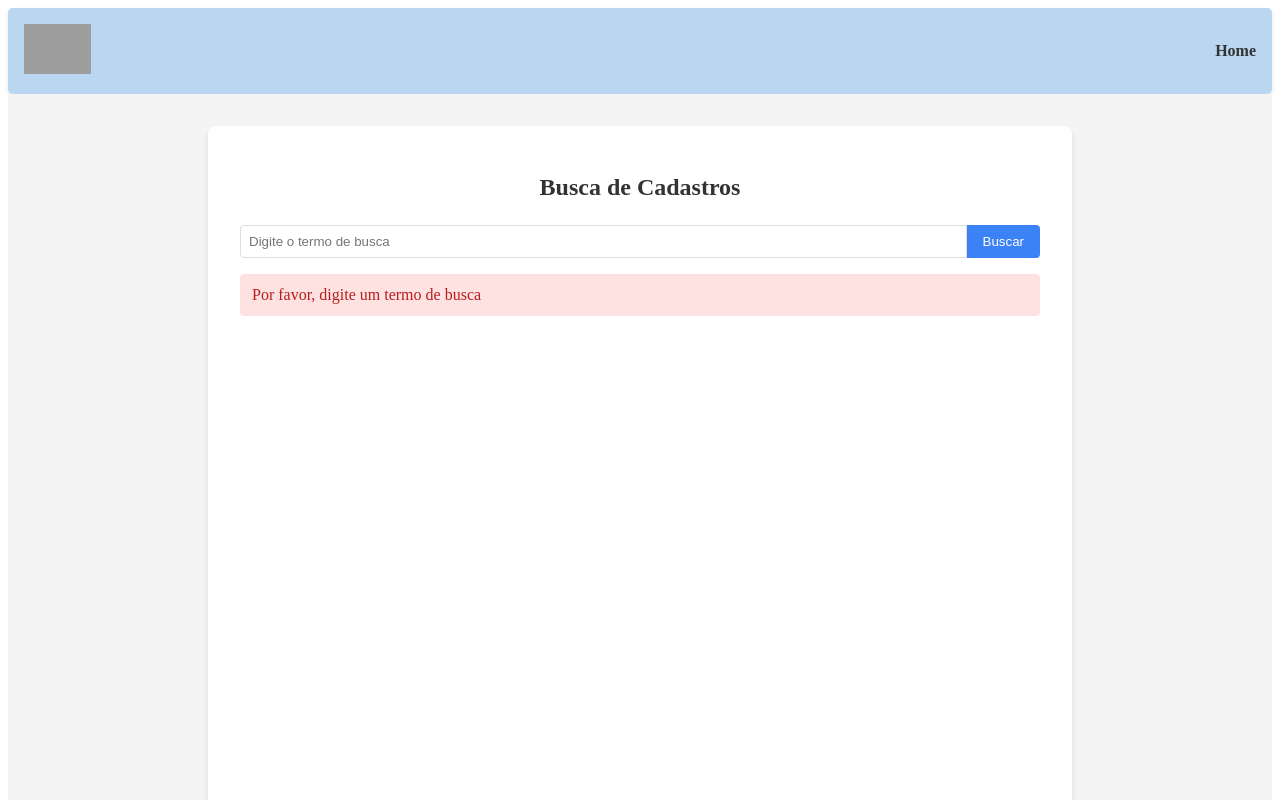
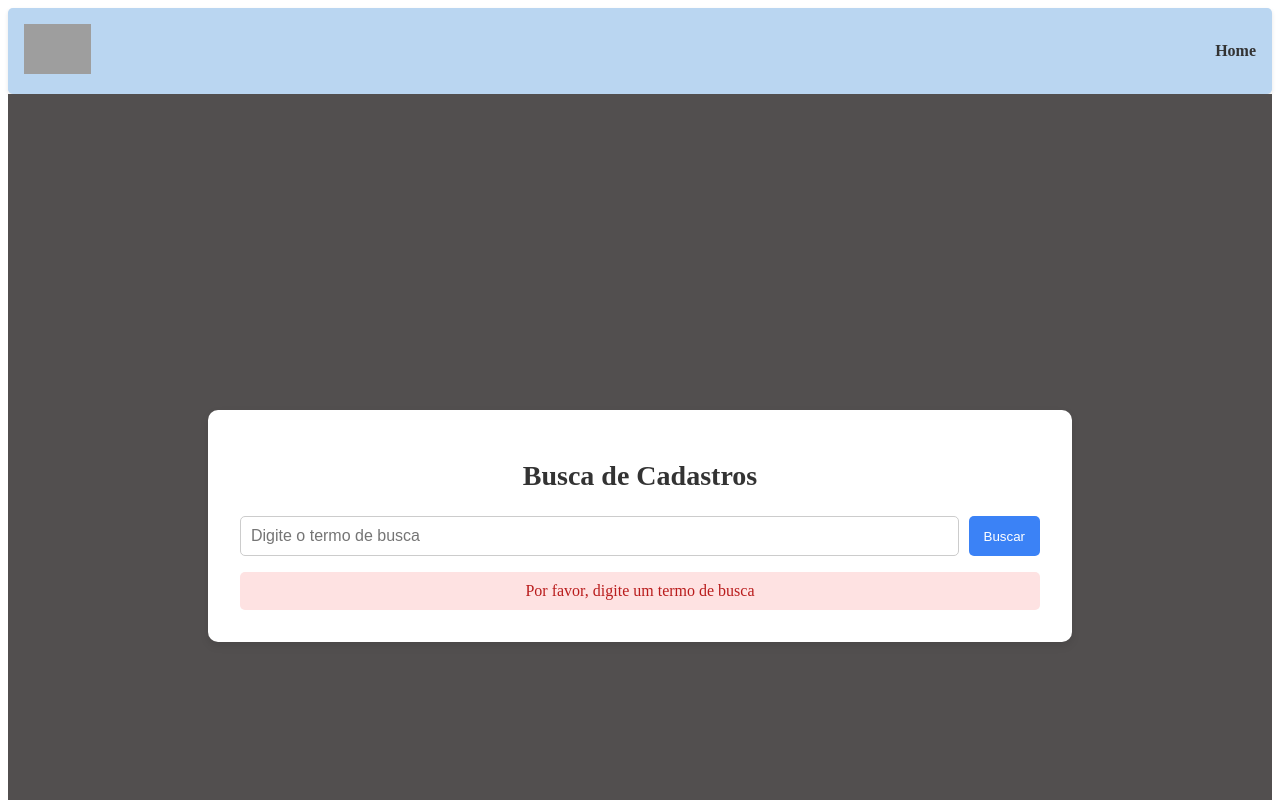
Before and after one commit to Debora-Laiss/Interface-Web, a Vue app: page / in a window 1280 px wide. Both pictures are taken after a click on the button "Buscar". Shown: the top 800 px of the page. Built offline with nearby package versions, Linux system fonts and the light colour scheme; grey boxes are pictures that could not be loaded.

Commit message:
fix(search): handle empty search term and display error message AND  style(search): improve UI layout and add loading/error messages

```diff
--- a/src/views/home/home.vue
+++ b/src/views/home/home.vue
@@ -1,33 +1,33 @@
 <template>
-    <div :class="appContainer">
-      <div :class="searchWrapper">
-        <h1 :class="title">Busca de Cadastros</h1>
+  <div class="app-container">
+    <div class="search-wrapper">
+      <h1 class="title">Busca de Cadastros</h1>
 
-        <div :class="searchBar">
+      <div class="search-bar">
         <input
           v-model="searchTerm"
-            :class="searchInput"
+          class="search-input"
           @keyup.enter="searchData"
           placeholder="Digite o termo de busca "
         />
-          <button :class="searchButton" @click="searchData">
+        <button class="search-button" @click="searchData">
           Buscar
         </button>
       </div>
 
-        <div v-if="loading" :class="loadingMessage">
+      <div v-if="loading" class="loading-message">
         Carregando...
       </div>
 
-        <div v-if="error" :class="errorMessage">
+      <div v-if="error" class="error-message">
         {{ error }}
       </div>
 
-        <div v-if="results.length" class="mt-6">
-          <h2 class="text-xl font-semibold mb-4">
+      <div v-if="results.length" class="results-container">
+        <h2 class="results-title">
           Resultados ({{ results.length }})
         </h2>
-          <table :class="resultsTable">
+        <table class="results-table">
           <thead>
             <tr>
               <th v-for="(value, key) in results[0]" :key="key">
@@ -37,10 +37,7 @@
           </thead>
           <tbody>
             <tr v-for="(result, index) in results" :key="index">
-                <td
-                  v-for="(value, key) in result"
-                  :key="key"
-                >
+              <td v-for="(value, key) in result" :key="key">
                 {{ value }}
               </td>
             </tr>
@@ -52,129 +49,137 @@
 </template>
 
 <script setup>
-  import { ref } from 'vue'
-  import axios from 'axios'
-  import { css } from '@emotion/css'
+import { ref } from 'vue';
+import axios from 'axios';
 
-  // Styled with Emotion CSS
-  const appContainer = css`
-    min-height: 100vh;
-    background-color: #f4f4f4;
-    display: flex;
-    justify-content: center;
-    padding: 2rem;
-  `
+const searchTerm = ref('');
+const results = ref([]);
+const loading = ref(false);
+const error = ref(null);
 
-  const searchWrapper = css`
-    background-color: white;
-    border-radius: 0.5rem;
-    box-shadow: 0 4px 6px rgba(0,0,0,0.1);
-    padding: 2rem;
-    width: 100%;
-    max-width: 800px;
-  `
+const searchData = async () => {
+  results.value = [];
+  error.value = null;
 
-  const title = css`
-    text-align: center;
-    font-size: 1.5rem;
-    font-weight: bold;
-    margin-bottom: 1.5rem;
-    color: #333;
-  `
-
-  const searchBar = css`
-    display: flex;
-    margin-bottom: 1rem;
-  `
-
-  const searchInput = css`
-    flex-grow: 1;
-    padding: 0.5rem;
-    border: 1px solid #ddd;
-    border-radius: 0.25rem 0 0 0.25rem;
-    &:focus {
-      outline: none;
-      border-color: #3b82f6;
-    }
-  `
-
-  const searchButton = css`
-    background-color: #3b82f6;
-    color: white;
-    padding: 0.5rem 1rem;
-    border: none;
-    border-radius: 0 0.25rem 0.25rem 0;
-    cursor: pointer;
-    transition: background-color 0.3s;
-    &:hover {
-      background-color: #2563eb;
-    }
-  `
-
-  const loadingMessage = css`
-    text-align: center;
-    color: #666;
-    margin-top: 1rem;
-  `
-
-  const errorMessage = css`
-    background-color: #fee2e2;
-    color: #b91c1c;
-    padding: 0.75rem;
-    border-radius: 0.25rem;
-    margin-top: 1rem;
-  `
-
-  const resultsTable = css`
-    width: 100%;
-    border-collapse: collapse;
-
-    thead {
-      background-color: #f9fafb;
+  if (!searchTerm.value.trim()) {
+    error.value = 'Por favor, digite um termo de busca';
+    return;
   }
 
-    th, td {
-      border: 1px solid #e5e7eb;
-      padding: 0.5rem;
-      text-align: left;
-    }
-
-    tbody tr:hover {
-      background-color: #f3f4f6;
-    }
-  `
-
-
-  const searchTerm = ref('')
-  const results = ref([])
-  const loading = ref(false)
-  const error = ref(null)
-
-  const searchData = async () => {
-    results.value = []
-    error.value = null
-
-    if (!searchTerm.value.trim()) {
-      error.value = 'Por favor, digite um termo de busca'
-      return
-    }
-
-    loading.value = true
+  loading.value = true;
 
   try {
     const response = await axios.get('http://localhost:5000/buscar', {
       params: { termo: searchTerm.value }
-      })
+    });
+    results.value = response.data;
+  } catch (err) {
+    error.value = err.response?.data?.erro || 'Erro na busca';
+  } finally {
+    loading.value = false;
+  }
+};
+</script>
 
-      results.value = response.data
-    } catch (err) {
-      if (err.response) {
-        error.value = err.response.data.erro || err.response.data.mensagem || 'Erro na busca'
-      } else {
-        error.value = 'Erro de conexão com o servidor'
+<style scoped>
+.app-container {
+  min-height: 100vh;
+  background-color: #524f4f;
+  display: flex;
+  justify-content: center;
+  align-items: center;
+  padding: 2rem;
 }
-    } finally {
-      loading.value = false
+
+.search-wrapper {
+  background: white;
+  padding: 2rem;
+  border-radius: 10px;
+  box-shadow: 0 4px 8px rgba(0, 0, 0, 0.1);
+  max-width: 800px;
+  width: 100%;
+  text-align: center;
 }
+
+.title {
+  font-size: 1.75rem;
+  font-weight: bold;
+  margin-bottom: 1.5rem;
+  color: #333;
 }
-  </script>
+
+.search-bar {
+  display: flex;
+  gap: 10px;
+  margin-bottom: 1rem;
+}
+
+.search-input {
+  flex: 1;
+  padding: 10px;
+  border: 1px solid #ccc;
+  border-radius: 5px;
+  font-size: 1rem;
+}
+
+.search-button {
+  background: #3b82f6;
+  color: white;
+  padding: 10px 15px;
+  border: none;
+  border-radius: 5px;
+  cursor: pointer;
+  transition: 0.3s;
+}
+
+.search-button:hover {
+  background: #2563eb;
+}
+
+.loading-message,
+.error-message {
+  margin-top: 1rem;
+  font-size: 1rem;
+}
+
+.error-message {
+  color: #b91c1c;
+  background: #fee2e2;
+  padding: 10px;
+  border-radius: 5px;
+}
+
+.results-container {
+  overflow-x: auto; /* Permite rolagem horizontal */
+  max-width: 100%;
+}
+
+.results-table {
+  width: 100%;
+  border-collapse: collapse;
+  background: white;
+  min-width: 600px;
+}
+
+.results-table th,
+.results-table td {
+  border: 1px solid #ddd;
+  padding: 10px;
+  text-align: left;
+  white-space: nowrap;
+  overflow: hidden;
+  text-overflow: ellipsis;
+}
+
+.results-table thead {
+  background: #f3f4f6;
+}
+
+.results-table tbody tr:hover {
+  background: #f1f5f9;
+}
+
+.results-table tbody tr:hover {
+  background: #f1f5f9;
+}
+</style>
```
Lines whose indentation alone changed are shown as unchanged.
